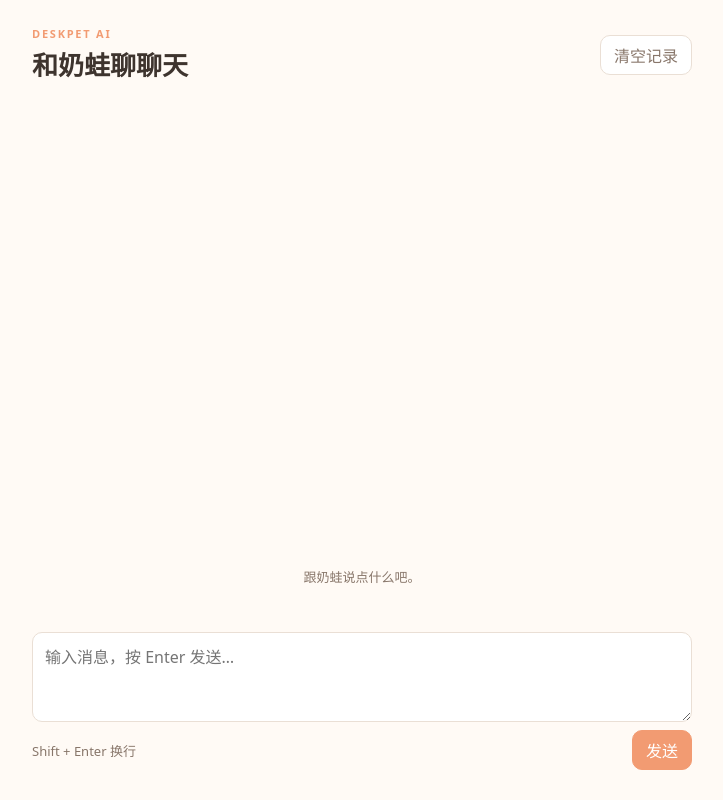
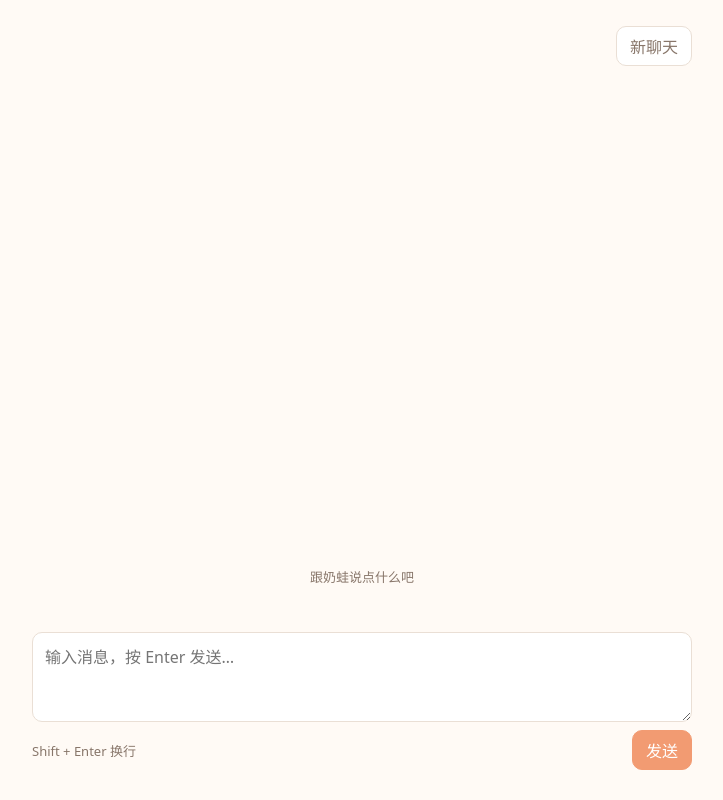
Before and after one commit to Wendixie666/DeskPet-naiLong, a website with bundled scripts: page src/renderer/chat.html in a window 1280 px wide. Shown: the whole page, without its empty margins (278-1001 px from the left). Built offline with nearby package versions, Linux system fonts and the light colour scheme.

Commit message:
修改ui

```diff
--- a/src/renderer/chat.html
+++ b/src/renderer/chat.html
@@ -7,20 +7,18 @@
       content="default-src 'self'; script-src 'self'; style-src 'self'"
     />
     <meta name="viewport" content="width=device-width, initial-scale=1.0" />
-    <title>奶蛙聊天</title>
+    <title>和奶蛙聊聊天</title>
     <link rel="stylesheet" href="./chat.css" />
   </head>
   <body>
     <main>
       <header>
         <div>
-          <p class="eyebrow">DESKPET AI</p>
-          <h1>和奶蛙聊聊天</h1>
         </div>
-        <button id="clear-chat" class="quiet-button" type="button">清空记录</button>
+        <button id="clear-chat" class="quiet-button" type="button">新聊天</button>
       </header>
       <section id="messages" class="messages" aria-live="polite"></section>
-      <p id="empty-state" class="empty-state">跟奶蛙说点什么吧。</p>
+      <p id="empty-state" class="empty-state">跟奶蛙说点什么吧</p>
       <p id="status" class="status" role="status"></p>
       <form id="chat-form">
         <textarea
```
